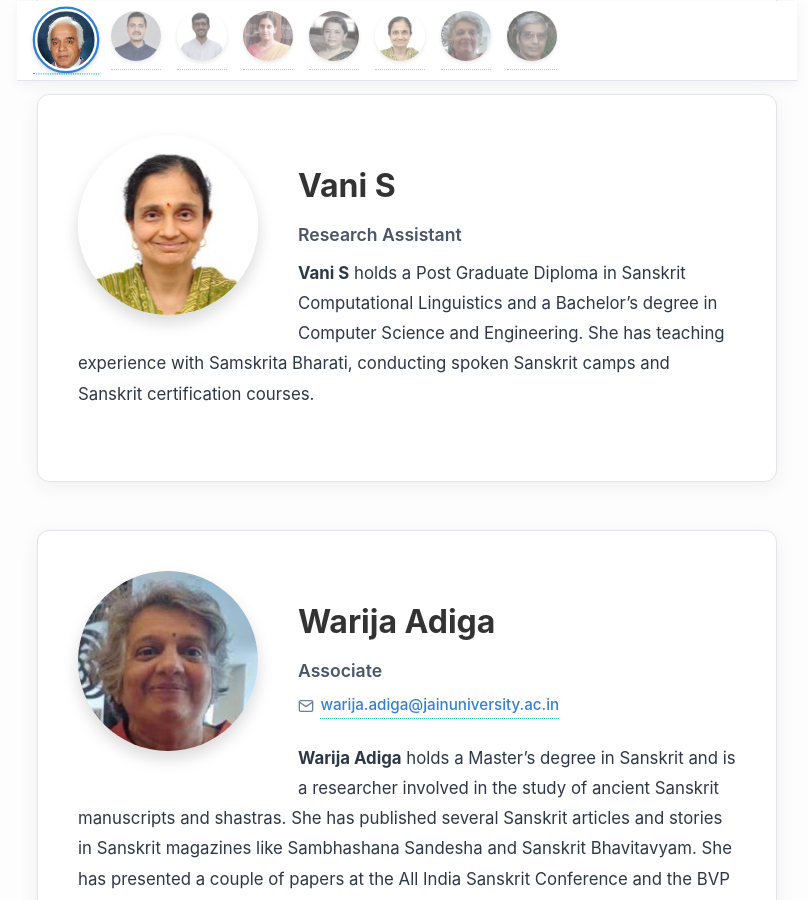
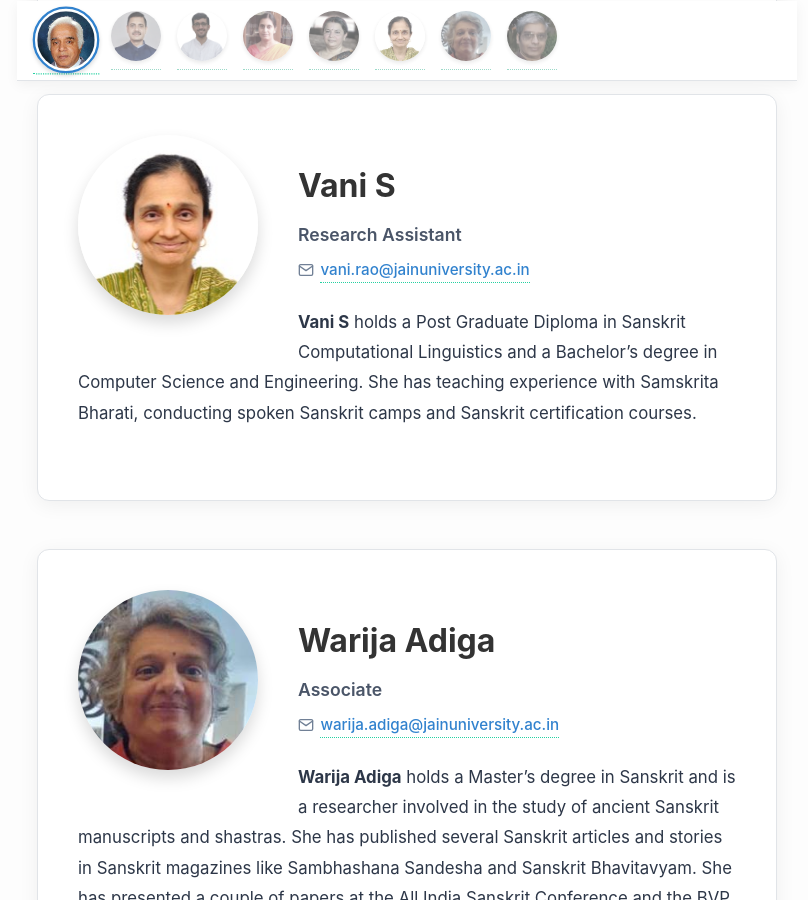
Before and after one commit to cahcblr/cahcblr.github.io, a Jekyll site: the page built from p72_rni.md, in a window 1280 px wide and 900 px high, scrolled down 4368 px. Shown: the whole window, without its empty margins (233-1041 px from the left). Built offline with Jekyll 4.4.1, drawn with Linux system fonts in a browser that asks for light colours.

Commit message:
feat: add email address for Vani S in people data

```diff
--- a/_data/people.yml
+++ b/_data/people.yml
@@ -70,6 +70,7 @@
   role: "Research Assistant"
   image: "/assets/vani-2026.jpg"
   group: "team"
+  email: "vani.rao@jainuniversity.ac.in"
   bio: |
     **Vani S** holds a Post Graduate Diploma in Sanskrit Computational Linguistics and a Bachelor’s degree in Computer Science and Engineering. She has teaching experience with Samskrita Bharati, conducting spoken Sanskrit camps and Sanskrit certification courses.
 
```
